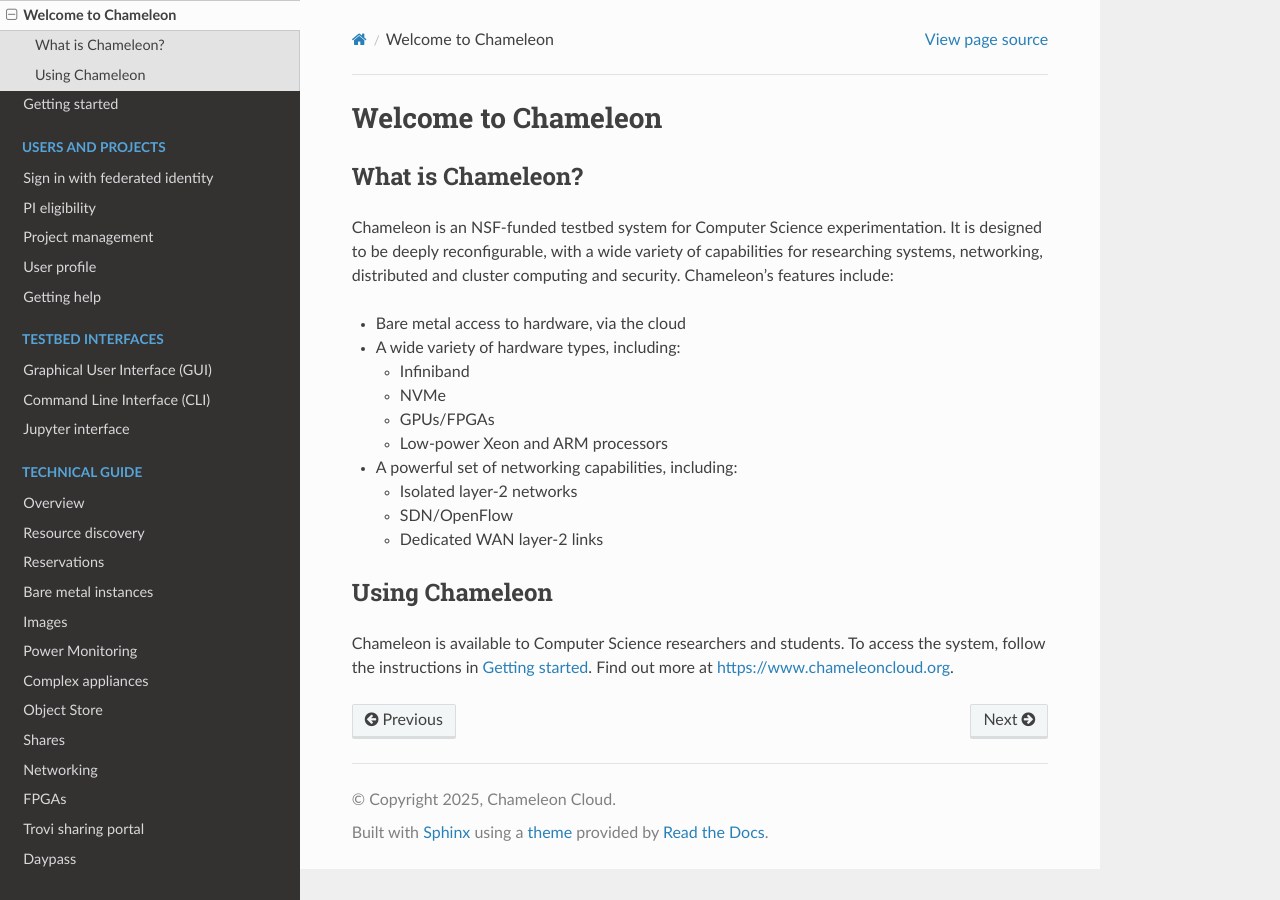
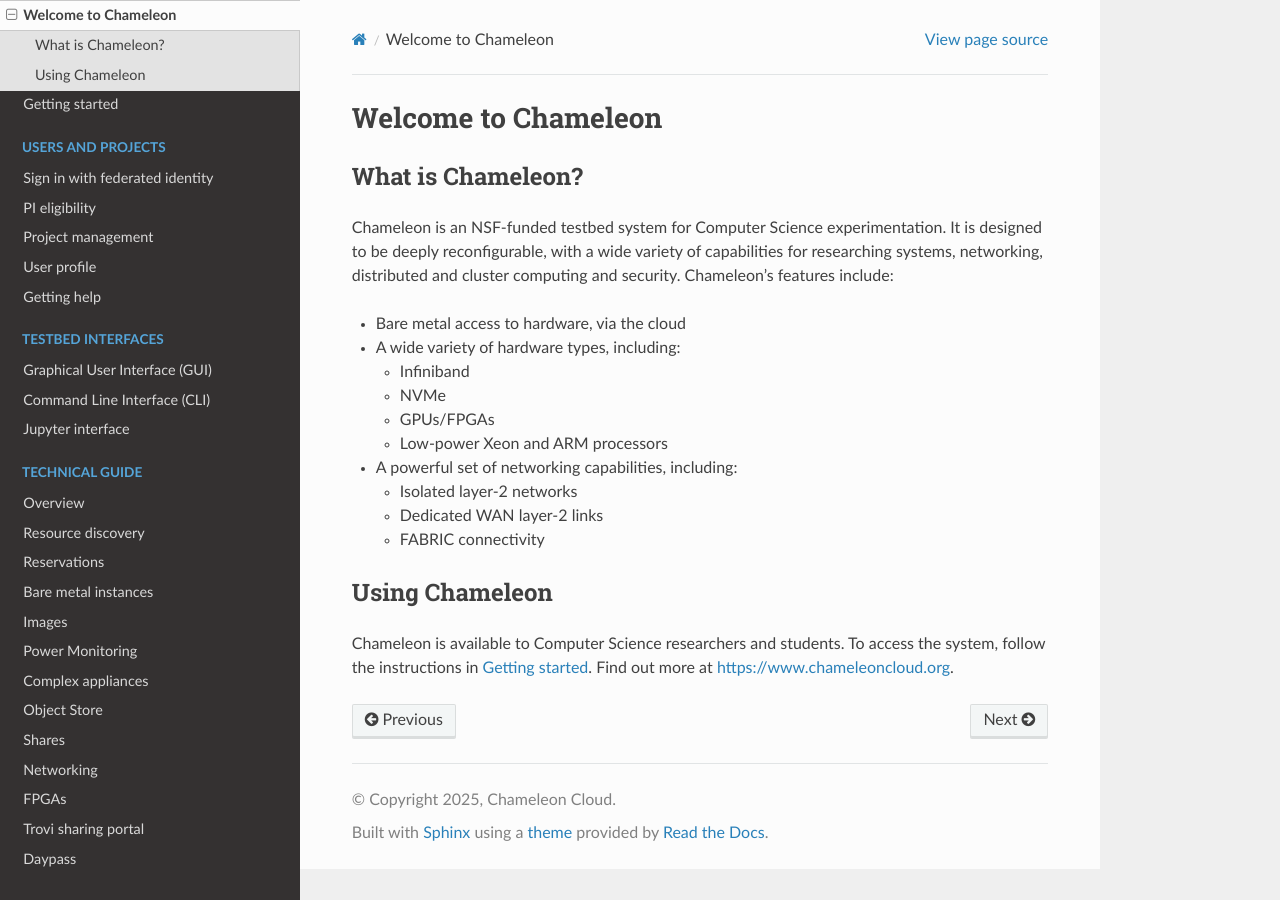
Before and after one commit to ChameleonCloud/docs, a Sphinx documentation site: the page built from source/index.rst, in a window 1280 px wide. Built offline with Sphinx 7.4.7 and the Read the Docs theme 3.1.0, drawn with Linux system fonts in a browser that asks for light colours.

Commit message:
Remove software-defined networking

```diff
--- a/source/index.rst
+++ b/source/index.rst
@@ -21,8 +21,8 @@ security. Chameleon's features include:
 * A powerful set of networking capabilities, including:
 
   * Isolated layer-2 networks
-  * SDN/OpenFlow
   * Dedicated WAN layer-2 links
+  * FABRIC connectivity
 
 Using Chameleon
 ===============
--- a/source/technical/networks.rst
+++ b/source/technical/networks.rst
@@ -9,7 +9,7 @@ Networking on Chameleon is implemented using `OpenStack Neutron <https://docs.op
 Most experiments will require :ref:`basic-networking` functionality including Internet access and connectivity between nodes.
 Chameleon provides basic networking capabilities via a pre-configured shared network called ``sharednet1``.
 Many experiments require additional connectivity and control of the network.  These experiments can utilize Chameleon's advanced
-networking capabilities including :ref:`network-isolation`, :ref:`stitching`, and :ref:`sdn`.
+networking capabilities including :ref:`network-isolation` and :ref:`stitching`.
 
 
 .. toctree::
@@ -20,5 +20,4 @@ networking capabilities including :ref:`network-isolation`, :ref:`stitching`, an
    networks/networks_vlan
    networks/networks_stitching
    networks/networks_fabnet
-   networks/networks_sdn
    networks/networks_jumbo_frames
--- a/source/technical/reservations.rst
+++ b/source/technical/reservations.rst
@@ -541,8 +541,7 @@ For example, the following command will create a lease with the name of
    openstack reservation lease create --reservation resource_type=network,network_name="my-network" --start-date "2022-06-17 16:00" --end-date "2022-06-17 18:00" my-first-vlan-lease
 
 Adding the ``network_description`` attribute provides its value as the
-description field when creating the Neutron network, allowing to leverage
-Chameleon :ref:`sdn` features.
+description field when creating the Neutron network for advanced networking configurations.
 
 .. code-block:: bash
 
```
